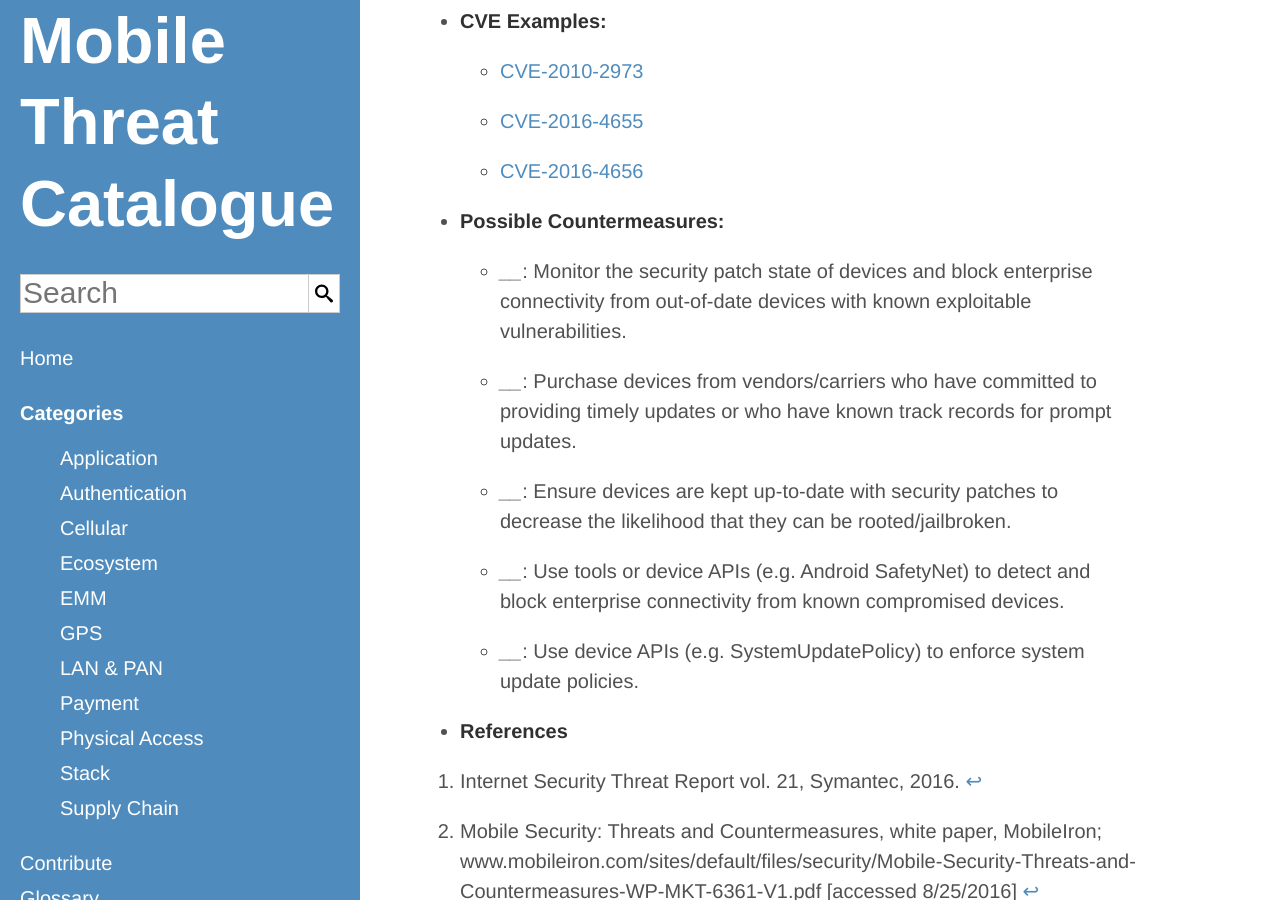
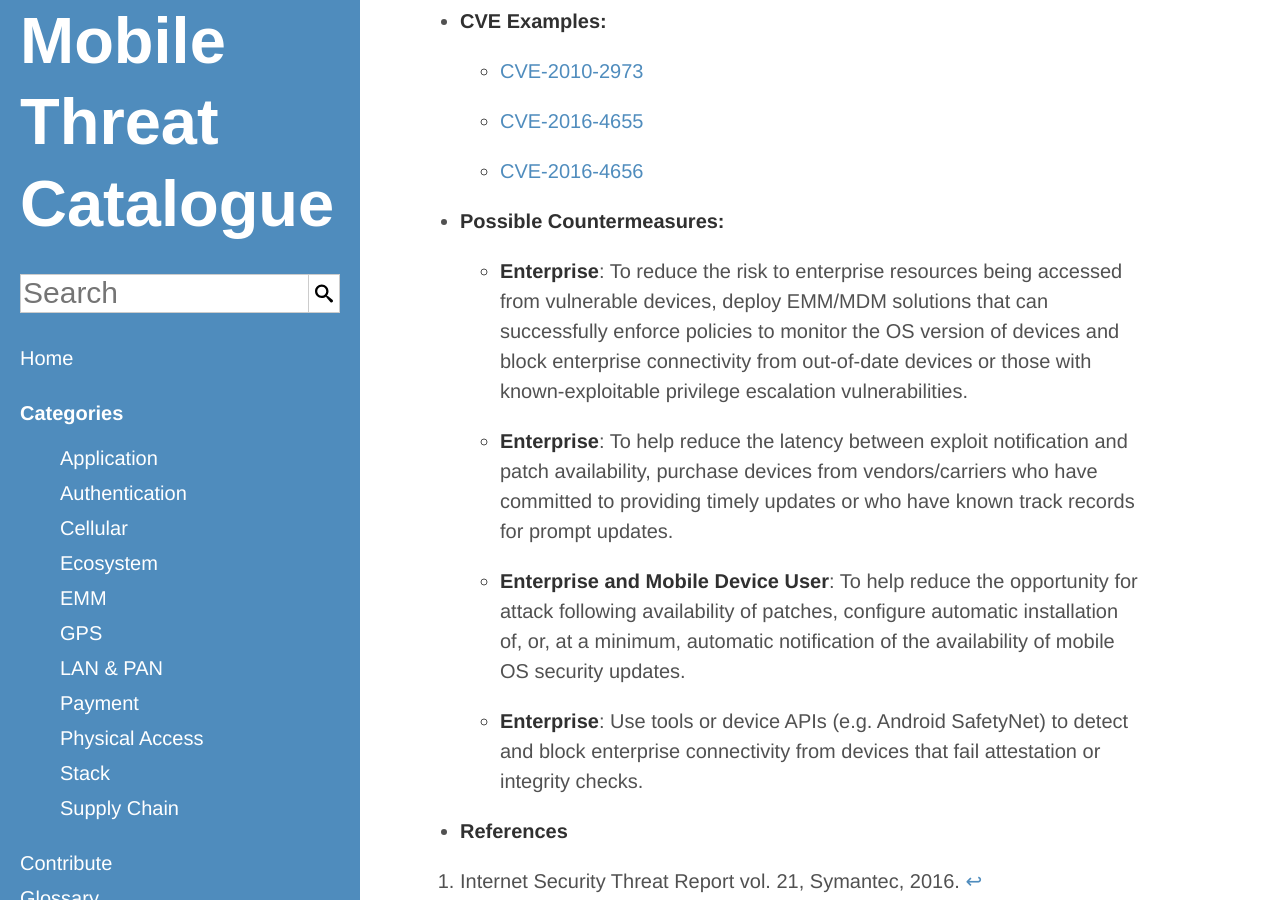
Before and after one commit to usnistgov/mobile-threat-catalogue, a Jekyll site: the page built from _stack-threats/STA-0.md, in a window 1280 px wide and 900 px high, scrolled down 735 px. Built offline with Jekyll 4.4.1, drawn with Linux system fonts in a browser that asks for light colours.

Commit message:
#13: update countermeasures and actors

```diff
--- a/_stack-threats/STA-0.md
+++ b/_stack-threats/STA-0.md
@@ -14,14 +14,13 @@
         - CVE-2016-4655
         - CVE-2016-4656
     PossibleCountermeasures:
-        "Monitor the security patch state of devices and block enterprise connectivity from out-of-date devices with known exploitable vulnerabilities.":
-            -
-        "Purchase devices from vendors/carriers who have committed to providing timely updates or who have known track records for prompt updates.":
-            -
-        "Ensure devices are kept up-to-date with security patches to decrease the likelihood that they can be rooted/jailbroken.":
-            -
-        "Use tools or device APIs (e.g. Android SafetyNet) to detect and block enterprise connectivity from known compromised devices.":
-            -
-        "Use device APIs (e.g. SystemUpdatePolicy) to enforce system update policies.":
-            -
+        "To reduce the risk to enterprise resources being accessed from vulnerable devices, deploy EMM/MDM solutions that can successfully enforce policies to monitor the OS version of devices and block enterprise connectivity from out-of-date devices or those with known-exploitable privilege escalation vulnerabilities.":
+            - Enterprise
+        "To help reduce the latency between exploit notification and patch availability, purchase devices from vendors/carriers who have committed to providing timely updates or who have known track records for prompt updates.":
+            - Enterprise
+        "To help reduce the opportunity for attack following availability of patches, configure automatic installation of, or, at a minimum, automatic notification of the availability of mobile OS security updates.":
+            - Enterprise
+            - Mobile Device User
+        "Use tools or device APIs (e.g. Android SafetyNet) to detect and block enterprise connectivity from devices that fail attestation or integrity checks.":
+            - Enterprise
 ---
```
